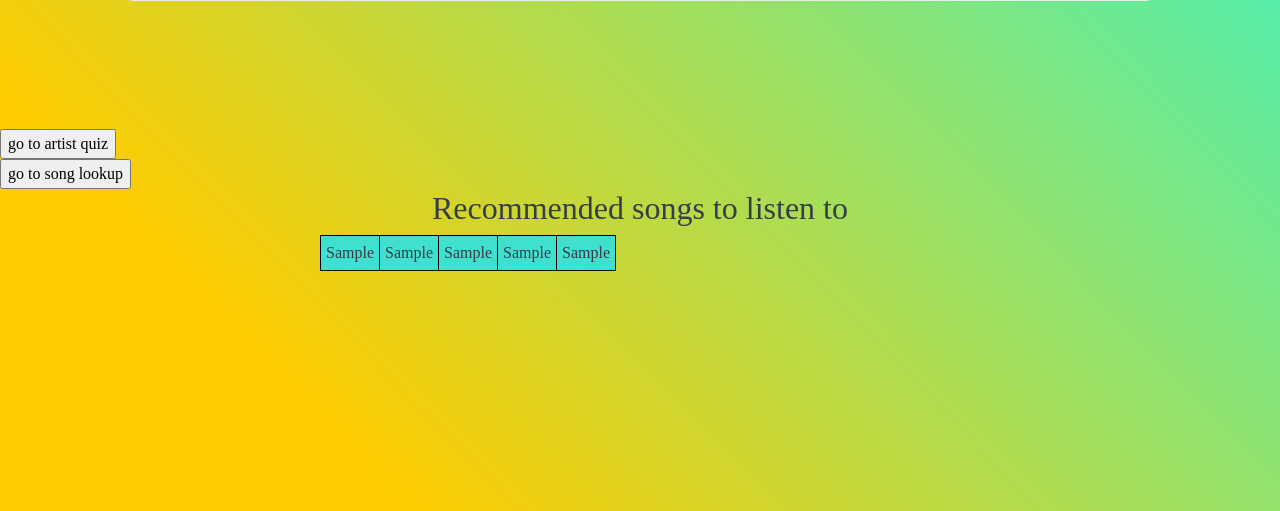
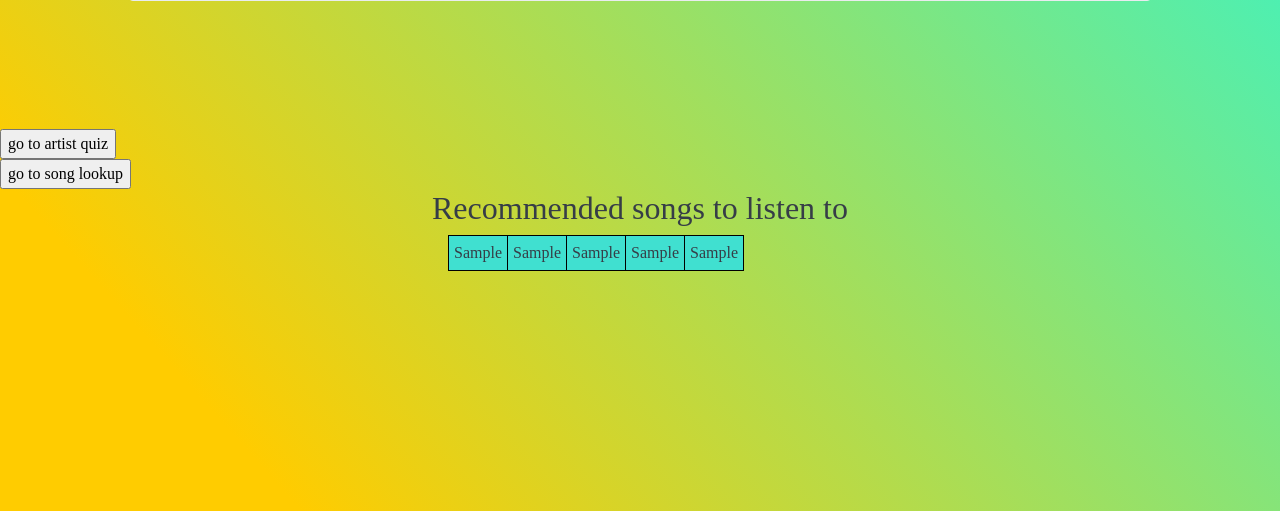
Before and after one commit to 0404btruong/p2-hardstuck, a Flask app: template templates/index.html in a window 1280 px wide. Shown: the part 716-1227 px from the top of the page. Run offline with Flask 2, Linux system fonts and the light colour scheme; the template is opened without the code that fills it: most values are stand-ins (such as "Sample title", 1, 10 or a date in 2020); parts of the project's set-up code (start-up, migrations or seed data) failed here and were passed over; some libraries are stand-ins or nearby versions.

Commit message:
reformatted again i guess

```diff
--- a/templates/index.html
+++ b/templates/index.html
@@ -38,7 +38,7 @@ body {background: linear-gradient(to bottom left, #00ffff 0%, #ffcc00 81%)}
 
 <h2 style="text-align:center">Recommended songs to listen to</h2>
 <div class="center">
-        <table class="center-block" style="margin: 0% 25% 25%;">
+        <table class="center-block" style="margin: 0% 35% 35%;">
             <tr>
                 <td>{{music_recommendations[0]}}</td>
                 <td>{{music_recommendations[1]}}</td>
@@ -46,7 +46,6 @@ body {background: linear-gradient(to bottom left, #00ffff 0%, #ffcc00 81%)}
                 <td>{{music_recommendations[3]}}</td>
                 <td>{{music_recommendations[4]}}</td>
             </tr>
-            </tr>
         </table>
 </div>
 {% endblock %}
```
